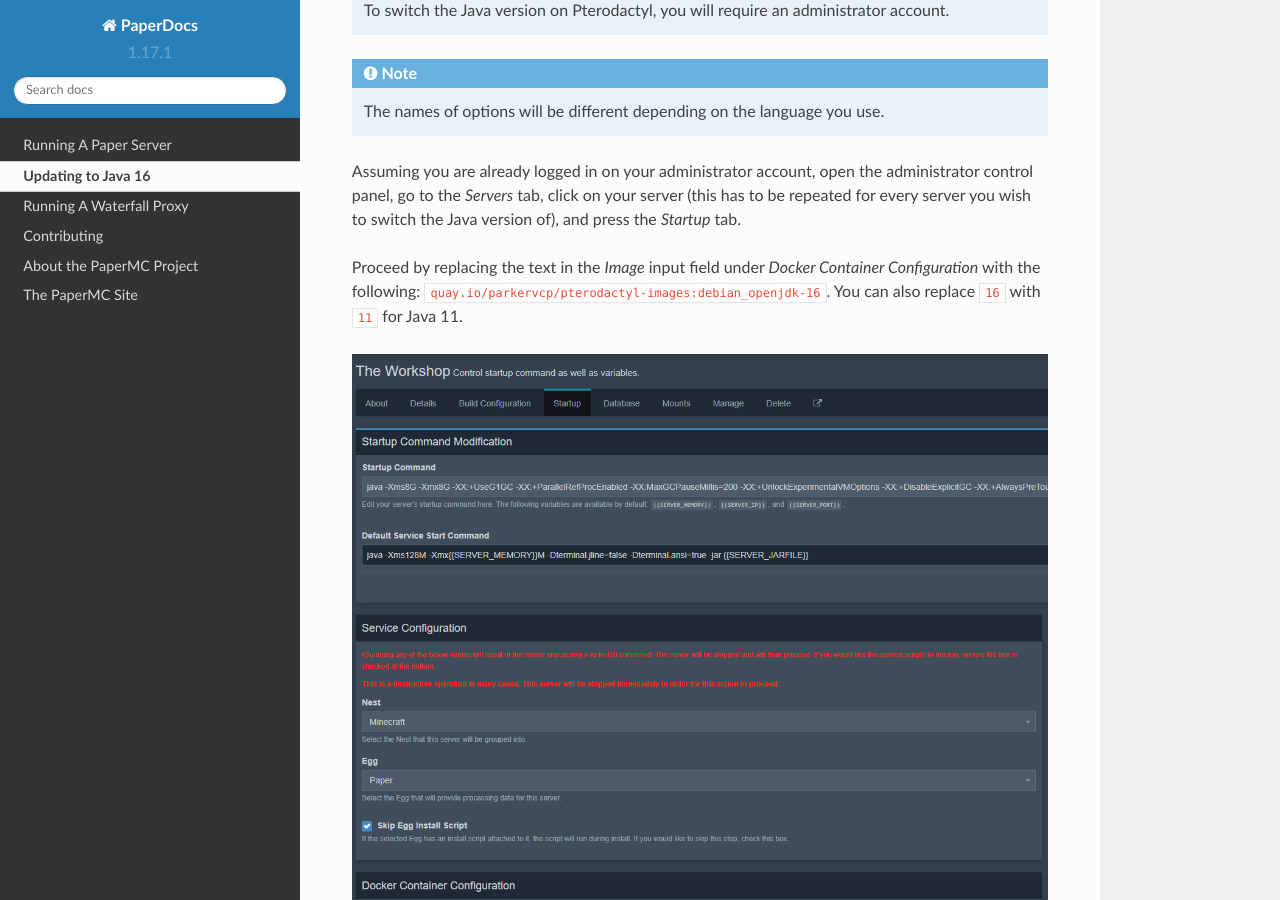
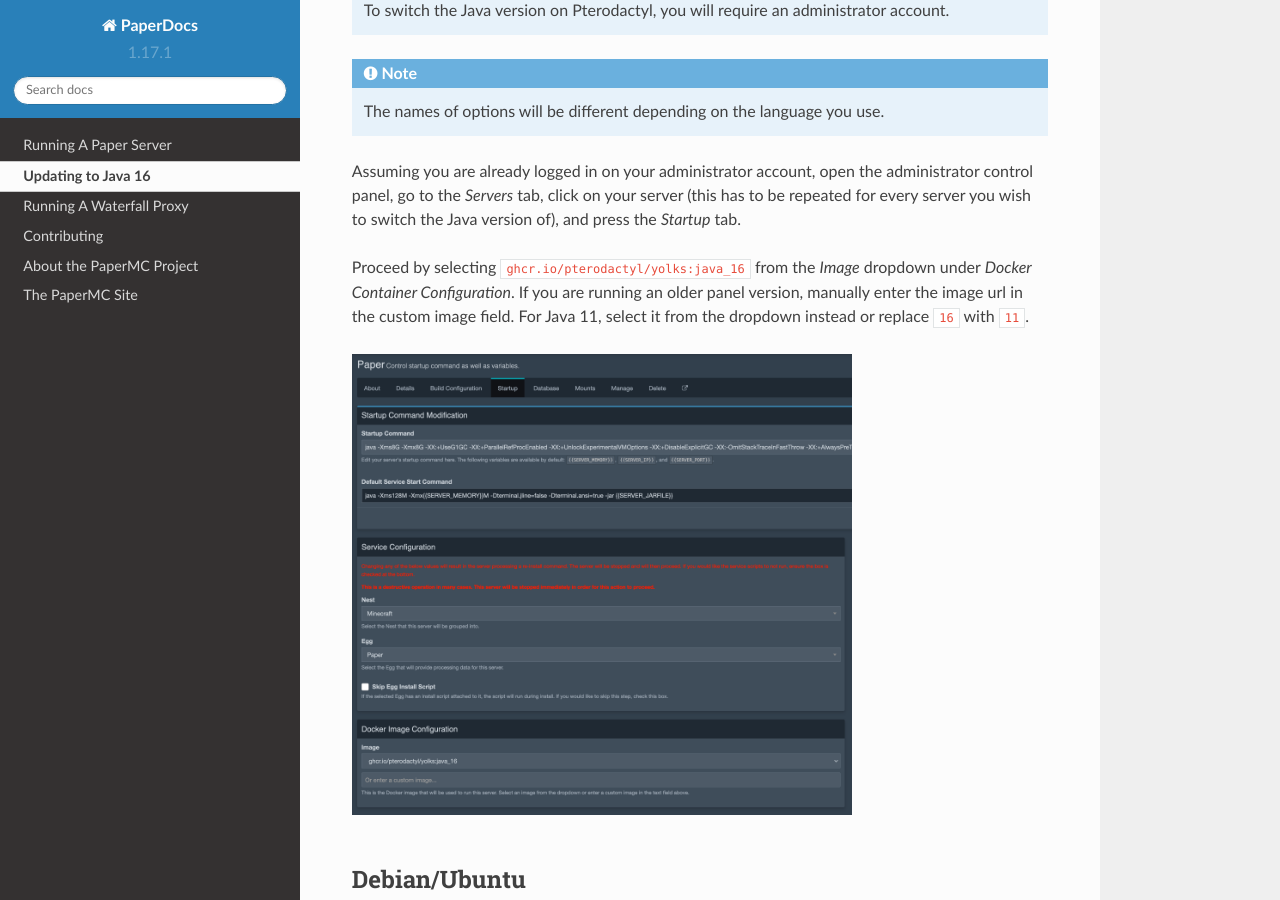
Before and after one commit to PaperMC/PaperDocs, a Sphinx documentation site: the page built from source/java-update/index.rst, in a window 1280 px wide and 900 px high, scrolled down 5544 px. Built offline with Sphinx 7.4.7 and the Read the Docs theme 2.0.0, drawn with Linux system fonts in a browser that asks for light colours.

Commit message:
Use the new yolks repo for Pterodactyl images (#103)
* use yolks repository for pterodactyl
* set image width
* Update source/java-update/index.rst

Co-authored-by: Noah van der Aa <ndvdaa@gmail.com>
Co-authored-by: Fabian Mäkilä <44451855+FaberoM@users.noreply.github.com>

```diff
--- a/source/java-update/index.rst
+++ b/source/java-update/index.rst
@@ -183,11 +183,12 @@
 (this has to be repeated for every server you wish to switch the Java version
 of), and press the *Startup* tab.
 
-Proceed by replacing the text in the *Image* input field under *Docker Container
-Configuration* with the following: ``quay.io/parkervcp/pterodactyl-images:debian_openjdk-16``.
-You can also replace ``16`` with ``11`` for Java 11.
+Proceed by selecting ``ghcr.io/pterodactyl/yolks:java_16`` from the *Image* dropdown under *Docker Container Configuration*.
+If you are running an older panel version, manually enter the image url in the custom image field.
+For Java 11, select it from the dropdown instead or replace ``16`` with ``11``.
 
 .. image:: java-update-assets/pterodactyl-startup-tab.png
+  :width: 500
 
 |br|
 
```
Also changed, not shown: source/java-update/java-update-assets/pterodactyl-startup-tab.png.
